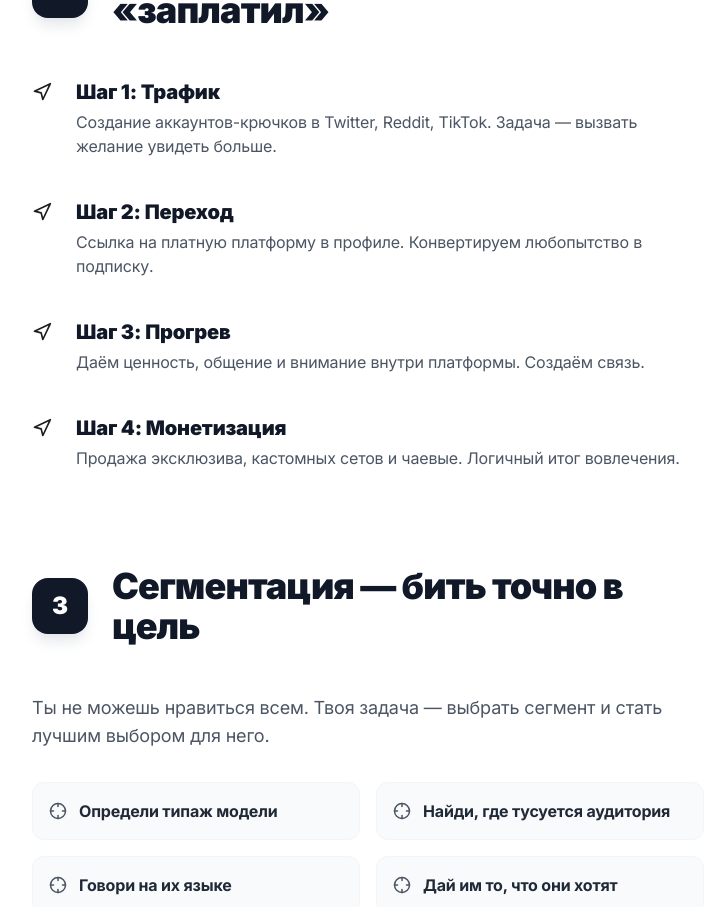
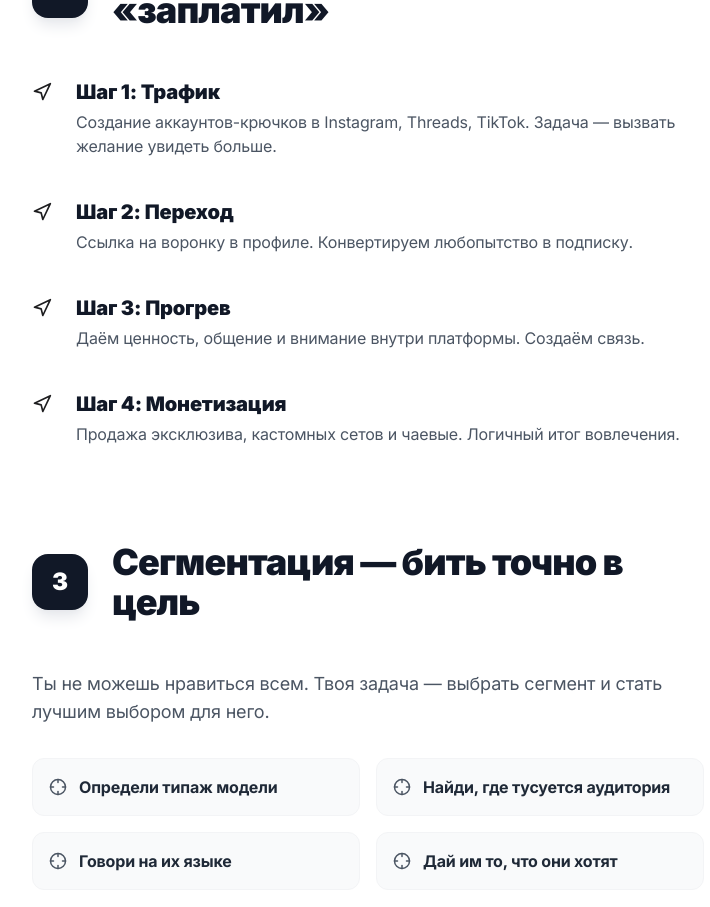
Before and after one commit to whiteedeesign/aimodelclub2, a React (Vite) app: page / in a window 1280 px wide. Shown: the part 9519-10426 px from the top of the page, without its empty margins (272-982 px from the left). Built offline with nearby package versions, Linux system fonts and the light colour scheme.

Commit message:
Update traffic and transition steps in SolutionChapter

```diff
--- a/components/SolutionChapter.tsx
+++ b/components/SolutionChapter.tsx
@@ -75,8 +75,8 @@ export const SolutionChapter: React.FC = () => {
 
           <div className="space-y-6 md:space-y-10">
             {[
-              { s: "Шаг 1: Трафик", d: "Создание аккаунтов-крючков в Twitter, Reddit, TikTok. Задача — вызвать желание увидеть больше." },
-              { s: "Шаг 2: Переход", d: "Ссылка на платную платформу в профиле. Конвертируем любопытство в подписку." },
+              { s: "Шаг 1: Трафик", d: "Создание аккаунтов-крючков в Instagram, Threads, TikTok. Задача — вызвать желание увидеть больше." },
+              { s: "Шаг 2: Переход", d: "Ссылка на воронку в профиле. Конвертируем любопытство в подписку." },
               { s: "Шаг 3: Прогрев", d: "Даём ценность, общение и внимание внутри платформы. Создаём связь." },
               { s: "Шаг 4: Монетизация", d: "Продажа эксклюзива, кастомных сетов и чаевые. Логичный итог вовлечения." }
             ].map((step, idx) => (
```
